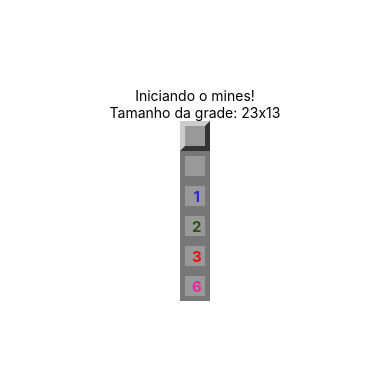
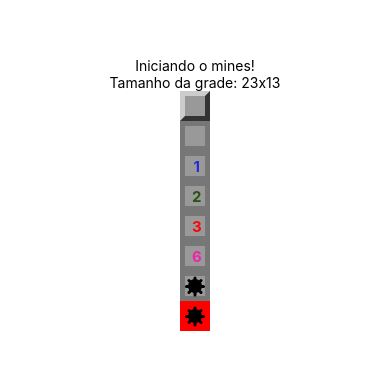
Before and after one commit to ricoroma-coder/campo_minado_react_native, a React Native app: screen / in a window 390 px wide. Shown: the part 228-598 px from the top of the page. Built offline with nearby package versions, Linux system fonts and the light colour scheme.

Commit message:
Criando o componente Mine.js

```diff
--- a/App.js
+++ b/App.js
@@ -18,6 +18,8 @@
        <Field opened nearMines={2} />
        <Field opened nearMines={3} />
        <Field opened nearMines={6} />
+       <Field opened mined />
+       <Field opened mined exploded />
     </View>
   );
 }
--- a/src/components/Field.js
+++ b/src/components/Field.js
@@ -1,10 +1,12 @@
 import React from 'react'
 import { View, Text, StyleSheet } from 'react-native'
 import params from '../params'
+import Mine from './Mine'
 
-export default ({ mined, opened, nearMines }) => {
+export default ({ mined, opened, nearMines, exploded }) => {
     const styleField = [styles.field]
     if (opened) styleField.push(styles.opened)
+    if (exploded) styleField.push(styles.exploded)
     if (styleField.length === 1) styleField.push(styles.regular)
 
     let color = null
@@ -20,6 +22,8 @@
             {!mined && opened && nearMines > 0
             ? <Text style={[styles.label, {color: color}]}> {nearMines}</Text>
             : false}
+
+            {mined && opened ? <Mine /> : false}
         </View>
     )
 }
@@ -46,5 +50,9 @@
     label: {
         fontWeight: 'bold',
         fontSize: params.fontSize,
+    },
+    exploded: {
+        backgroundColor: 'red',
+        borderColor: 'red',
     }
 })
--- /dev/null
+++ b/src/components/Mine.js
@@ -0,0 +1,39 @@
+import React from 'react'
+import {
+    View,
+    StyleSheet
+} from 'react-native'
+
+export default props => {
+    return (
+        <View style={styles.container}>
+            <View style={styles.coreMine} />
+            <View style={styles.line} />
+            <View style={[styles.line, { transform: [{ rotate: '45deg' }] }]} />
+            <View style={[styles.line, { transform: [{ rotate: '90deg' }] }]} />
+            <View style={[styles.line, { transform: [{ rotate: '135deg' }] }]} />
+        </View>
+    )
+}
+
+const styles = StyleSheet.create({
+    container: {
+        alignItems: 'center',
+        justifyContent: 'center',
+    },
+    coreMine: {
+        height: 14,
+        width: 14,
+        borderRadius: 10,
+        backgroundColor: 'black',
+        alignItems: 'center',
+        justifyContent: 'center',
+    },
+    line: {
+        position: 'absolute',
+        height: 3,
+        width: 20,
+        borderRadius: 3,
+        backgroundColor: 'black',
+    }
+})
```
